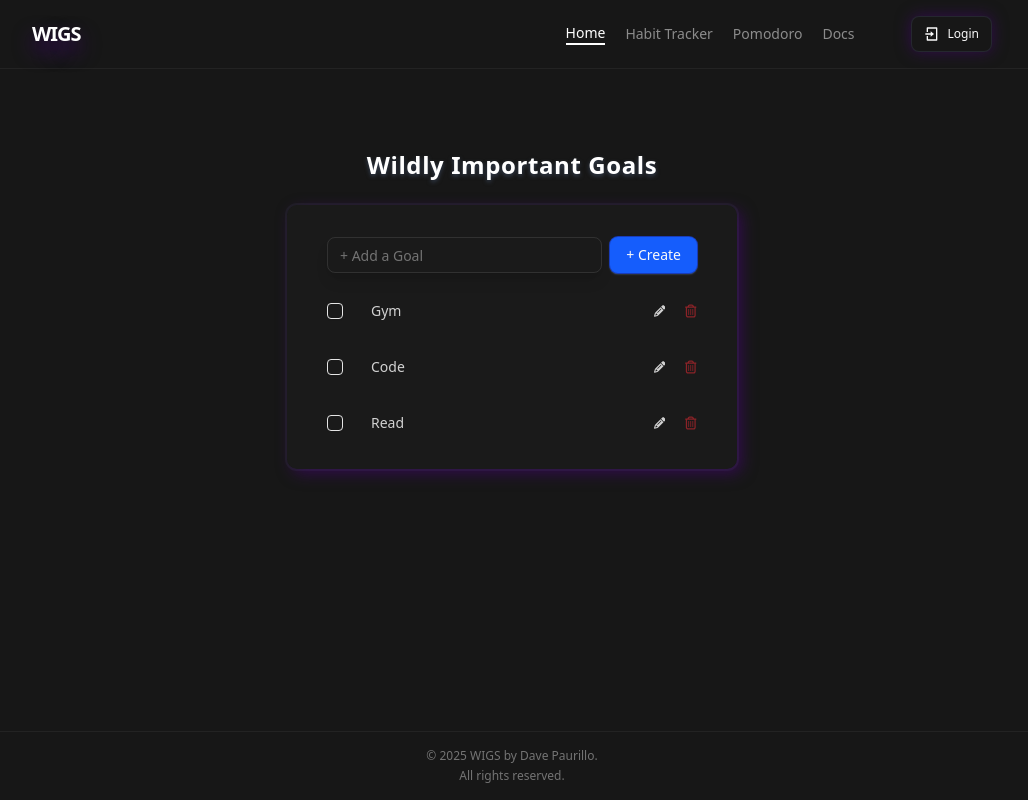
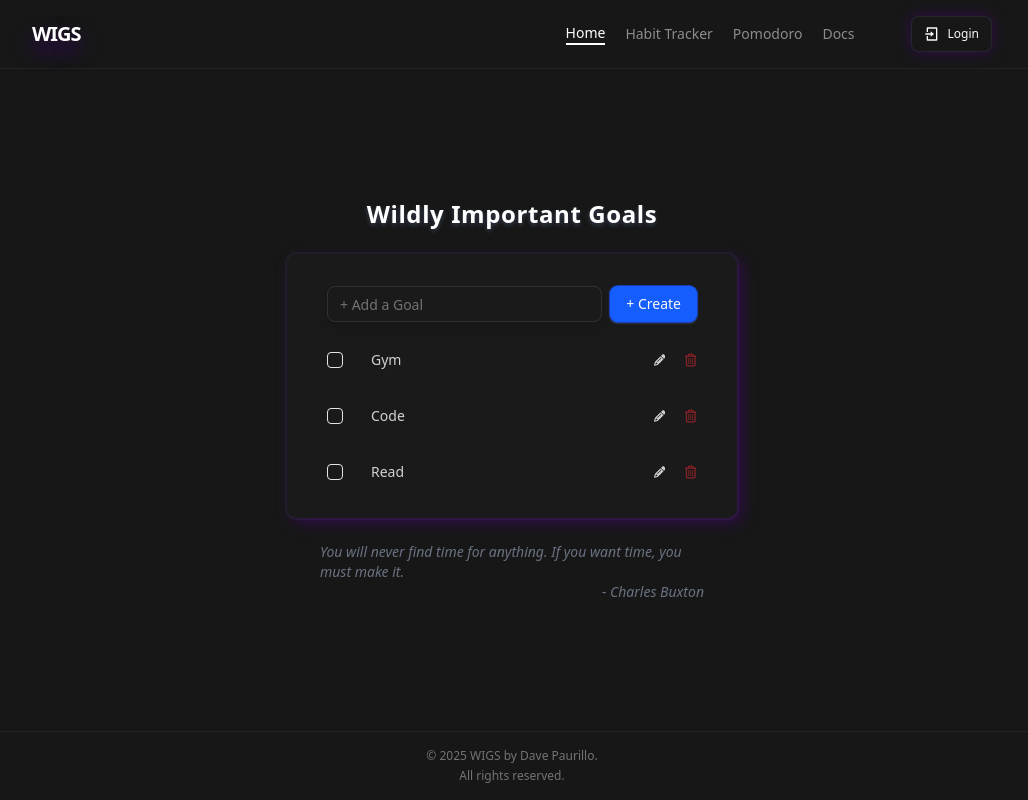
Before and after one commit to davePawww/wigs-client, a React (Vite) app: page / in a window 1280 px wide. Shown: the whole page, without its empty margins (128-1156 px from the left). Built offline with nearby package versions, Linux system fonts and the light colour scheme; no server answers.

Commit message:
chore: advice generator | styles: centered the main div vertically

```diff
--- a/src/components/layouts/MainLayout.tsx
+++ b/src/components/layouts/MainLayout.tsx
@@ -6,9 +6,11 @@ export default function MainLayout() {
   return (
     <div className="main-layout flex min-h-svh flex-col bg-neutral-900">
       <Header />
-      <div className="mx-auto flex max-w-5xl flex-col">
-        <Outlet />
-      </div>
+      <main className="flex w-full flex-1 items-center justify-center py-4">
+        <div className="mx-auto flex max-w-5xl flex-col">
+          <Outlet />
+        </div>
+      </main>
       <Footer />
     </div>
   );
--- a/src/hooks/hooks.ts
+++ b/src/hooks/hooks.ts
@@ -56,7 +56,11 @@ export const useWigsStore = () => {
 
   const handleCreateWig = () => {
     if (wigsData?.length === MAX_WIGS) {
-      dispatch(setError("You can only have 4 WIGS"));
+      dispatch(
+        setError(
+          "You can only have 4 WIGS. Pick the tasks that you absolutely need to finish for the day. So you can focus on the most important ones.",
+        ),
+      );
       return;
     }
 
--- a/src/lib/advice.ts
+++ b/src/lib/advice.ts
@@ -140,5 +140,6 @@ const productivityTips = [
 
 export const getRandomTip = () => {
   const randomIndex = Math.floor(Math.random() * productivityTips.length);
-  return productivityTips[randomIndex];
+  const { author, quote } = productivityTips[randomIndex];
+  return { author, quote };
 };
--- a/src/views/wigs/VWigs.tsx
+++ b/src/views/wigs/VWigs.tsx
@@ -1,12 +1,14 @@
 import { getUserWigs, clearError } from "@/redux/slices/wigsSlice";
-import { useEffect } from "react";
+import { useEffect, useState } from "react";
 import ErrorMessage from "@/components/ErrorMessage";
 import WigsList from "../../components/wigs/WigsList";
 import WigCreation from "@/components/wigs/WigCreation";
 import { useWigsStore } from "@/hooks/hooks";
+import { getRandomTip } from "@/lib/advice";
 
 export default function Wigs() {
   const { dispatch, user, wigsError } = useWigsStore();
+  const [tip] = useState(getRandomTip());
 
   useEffect(() => {
     dispatch(clearError());
@@ -14,8 +16,8 @@ export default function Wigs() {
   }, [dispatch, user]);
 
   return (
-    <div className="flex max-w-2xl flex-col items-center justify-center gap-6">
-      <h1 className="text-shadow mt-20 text-2xl font-semibold tracking-wide shadow-gray-700">
+    <div className="mx-auto flex max-w-2xl flex-col items-center justify-center gap-6 py-8">
+      <h1 className="text-shadow text-2xl font-semibold tracking-wide shadow-gray-700">
         Wildly Important Goals
       </h1>
       <div className="isolate flex aspect-video w-[450px] flex-col gap-5 rounded-lg bg-white/1 px-10 pt-8 pb-2 text-white/80 shadow-[0.3rem_0.3rem_15px_0_rgba(75,0,130,0.5)] ring-2 ring-indigo-300/5">
@@ -23,6 +25,10 @@ export default function Wigs() {
         <WigsList />
         <ErrorMessage error={wigsError} />
       </div>
+      <cite className="max-w-sm flex-col items-center justify-center">
+        <p className="text-sm text-gray-500 italic">{tip.quote}</p>
+        <p className="text-right text-sm text-gray-500">- {tip.author}</p>
+      </cite>
     </div>
   );
 }
```
